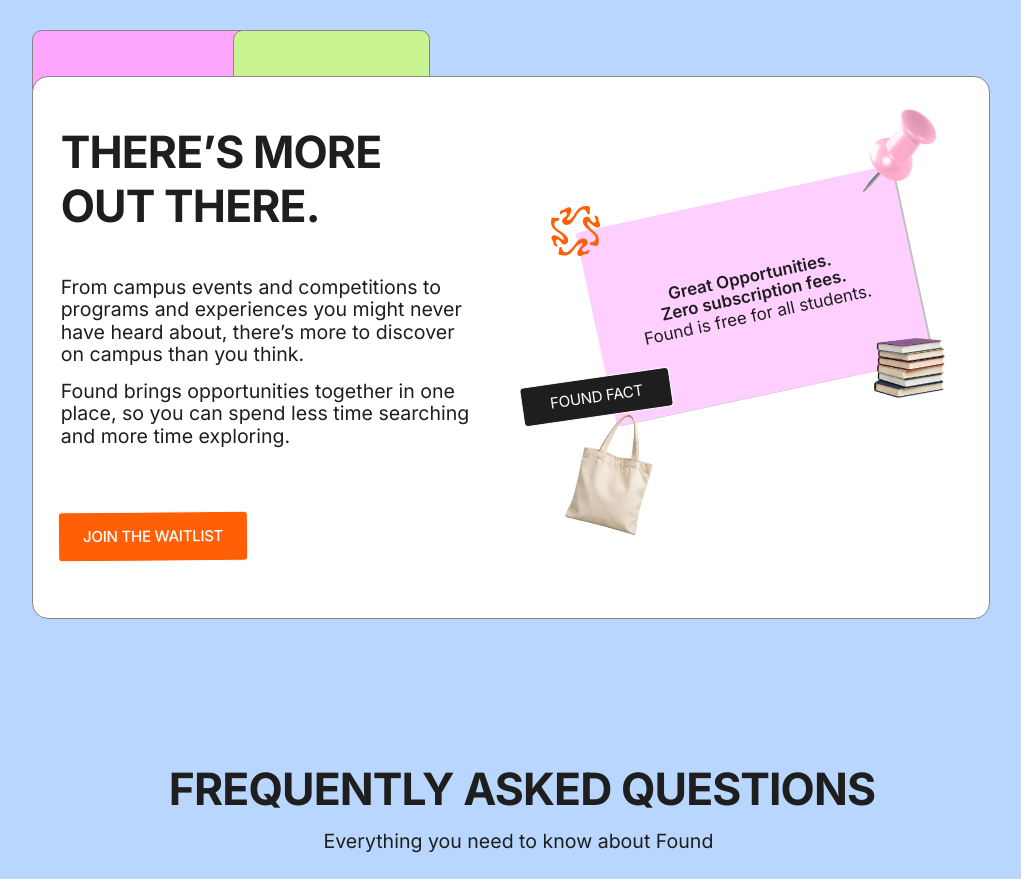
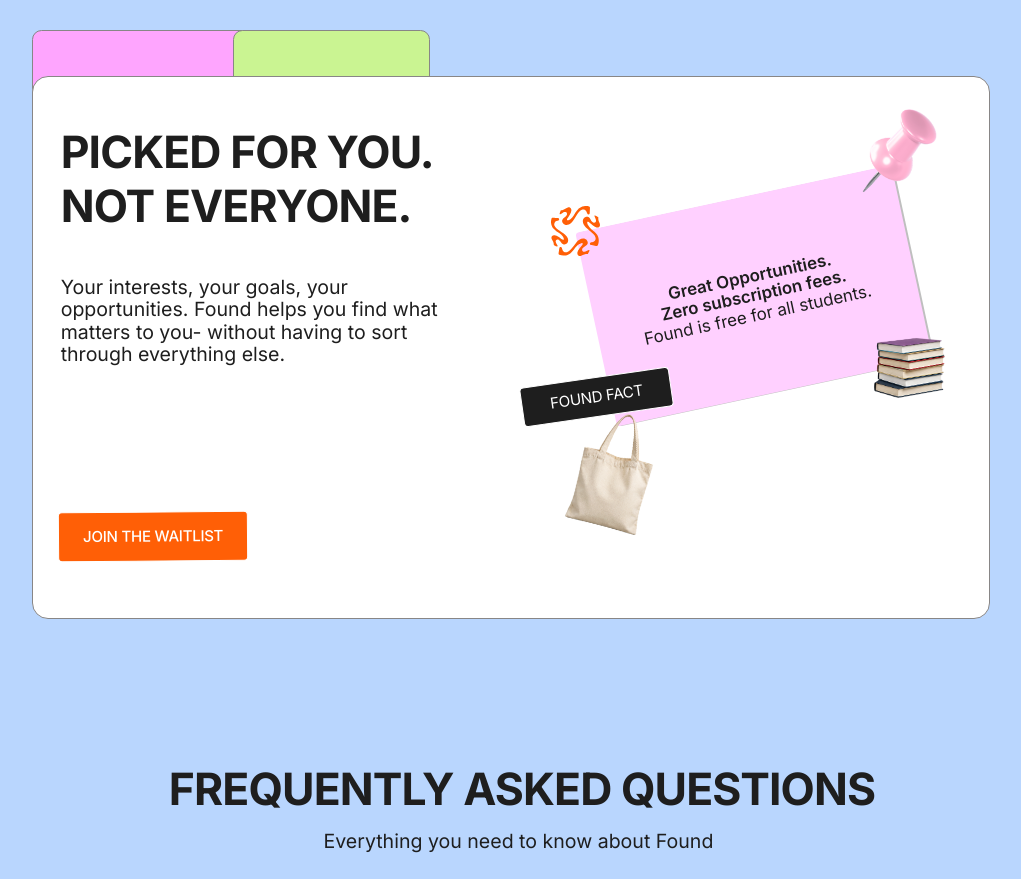
Before and after one commit to found0000/found, a React (Vite) app: page / in a window 1280 px wide. Shown: the part 2500-3379 px from the top of the page, without its empty margins (118-1139 px from the left). Built offline with nearby package versions, Linux system fonts and the light colour scheme.

Commit message:
Update Discover.jsx
changed a few texts in discover card

```diff
--- a/src/components/Discover.jsx
+++ b/src/components/Discover.jsx
@@ -71,8 +71,6 @@ const CardOneMobileStickers = () => (
       {/* Text sits inside the note, so it shares the note's exact angle, centred both ways. */}
       <div className="absolute inset-0 flex items-center justify-center">
         <p className="text-center text-brand-ink" style={{ width: m(203), fontSize: m(14), lineHeight: 1.15 }}>
-          <span className="font-semibold">Great Opportunities.</span>
-          <br />
           <span className="font-semibold">Zero subscription fees.</span>
           <br />
           Found is free for all students.
@@ -109,14 +107,12 @@ const CardOne = () => (
     {/* Text */}
     <div className="absolute flex flex-col gap-[calc(34*var(--m))] left-[calc(20*var(--m))] right-[calc(20*var(--m))] top-[calc(64*var(--m))] lg:gap-0 lg:right-auto lg:left-[calc(32*var(--u))] lg:top-[calc(109*var(--u))] lg:w-[calc(611*var(--u))]">
       <h2 className="opsz-28 font-bold uppercase tracking-[-0.02em] text-brand-ink [text-wrap:balance] w-[calc(294*var(--m))] text-[length:calc(24*var(--m))] leading-[calc(27*var(--m))] lg:w-full lg:text-[length:calc(50*var(--u))] lg:leading-[1.2]">
-        There&rsquo;s more out there.
+        Picked for you. Not everyone.
       </h2>
       <div className="opsz-28 text-brand-ink flex flex-col gap-[calc(12*var(--m))] max-w-[calc(300*var(--m))] lg:max-w-none text-[length:calc(16*var(--m))] leading-[calc(19*var(--m))] lg:gap-[calc(16*var(--u))] lg:mt-[calc(48*var(--u))] lg:w-[calc(470*var(--u))] lg:text-[length:calc(22*var(--u))] lg:leading-[1.15]">
         <p>
-          From campus events and competitions to programs and experiences you might never have heard about, there&rsquo;s more to
-          discover on campus than you think.
+          Your interests, your goals, your opportunities. Found helps you find what matters to you- without having to sort through everything else.
         </p>
-        <p>Found brings opportunities together in one place, so you can spend less time searching and more time exploring.</p>
       </div>
     </div>
 
```
